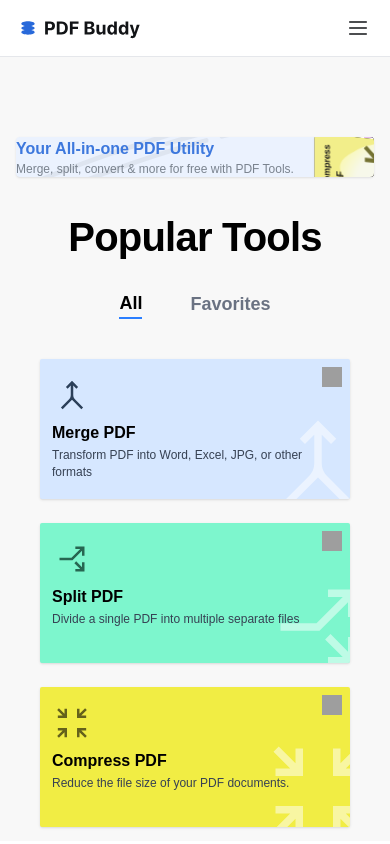
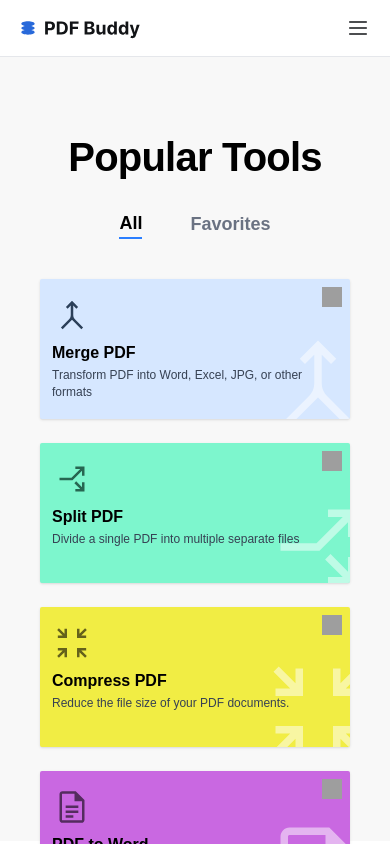
Before and after one commit to MuthuKr1shhnan/intern-proto2, a React (Vite) app: page / in a window 390 px wide. Shown: the top 844 px of the page. Built offline with nearby package versions, Linux system fonts and the light colour scheme; grey boxes are pictures that could not be loaded.

Commit message:
minor changes

```diff
--- a/src/pages/Home.jsx
+++ b/src/pages/Home.jsx
@@ -41,7 +41,7 @@
       <div className='max-w-7xl mt-6 mx-auto px-4 sm:px-6 lg:px-10'>
         {/* ✅ Banner */}
         <div
-          className={`w-full lg:max-w-[798px] relative lg:h-[130px] mx-auto mb-10 bg-[#E9F1FE] rounded-[4px] opacity-90 overflow-hidden shadow-sm flex flex-col md:flex-row items-center md:items-stretch justify-between`}
+          className={`w-full hidden md:flex lg:max-w-[798px] relative lg:h-[130px] mx-auto mb-10 bg-[#E9F1FE] rounded-[4px] opacity-90 overflow-hidden shadow-sm flex-col md:flex-row items-center md:items-stretch justify-between`}
         >
           <img
             src={bannerpattern}
@@ -60,7 +60,7 @@
           </div>
 
           {/* ✅ Right Side Animated Image + Label */}
-          <div className='relative w-full md:w-auto'>
+          <div className='relative w-full  md:w-auto'>
             <CardSwap
               cardDistance={10}
               verticalDistance={8}
@@ -100,7 +100,7 @@
                 >
                   {/* Vertical Label */}
                   <div className='h-full flex items-center'>
-                    <span className=' mb-3 rotate-[-90deg] text-[24px]  font-extrabold text-black'>
+                    <span className=' mb-3 ml-3 rotate-[-90deg] text-[24px]  font-extrabold text-black'>
                       Split
                     </span>
                   </div>
```
